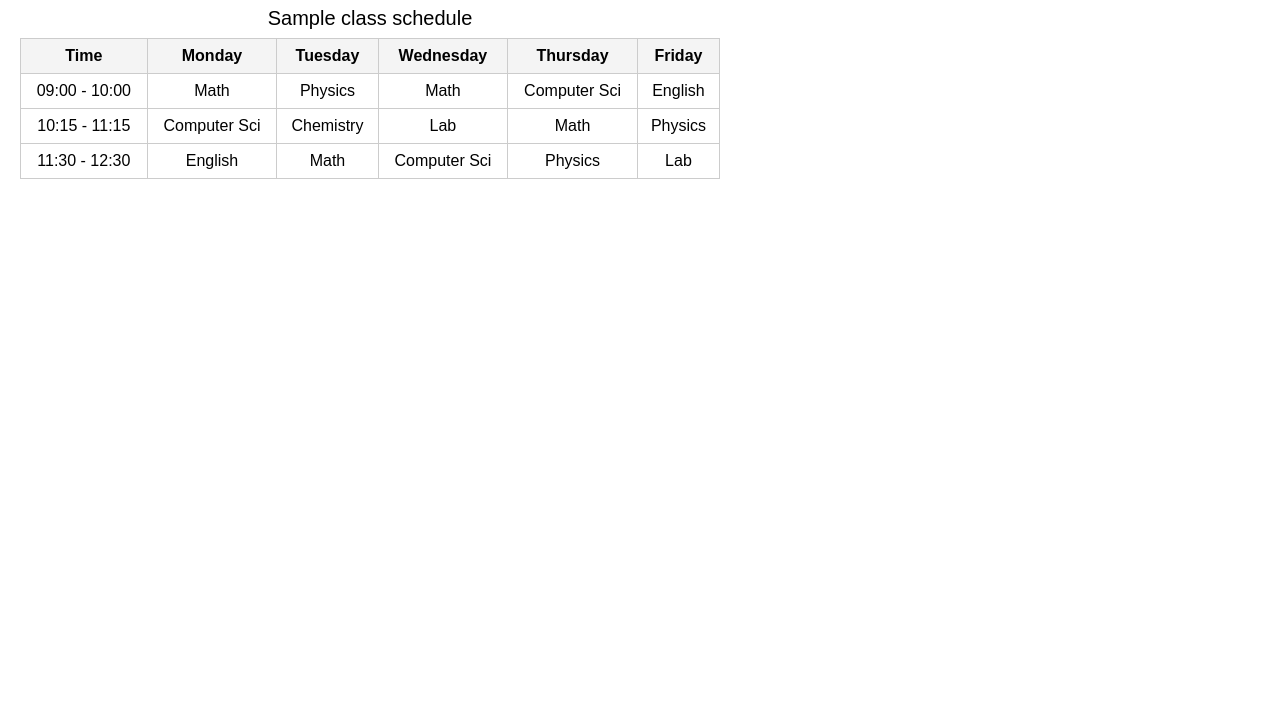
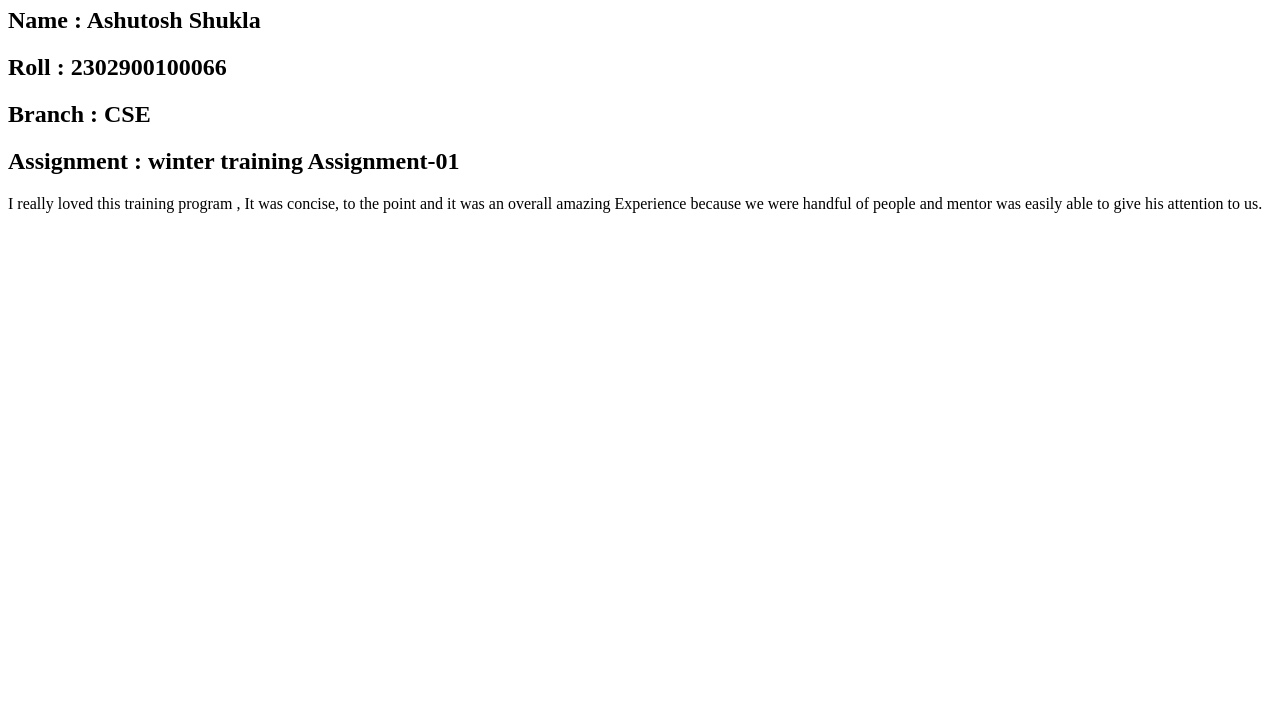
Before and after one commit to Ashut2/Ashutosh_Shukla_066-WT, a plain HTML site: page index.html in a window 1280 px wide. Shown: the part 73-800 px from the top of the page. Drawn offline with Linux system fonts and the light colour scheme.

Commit message:
formatted content of html

```diff
--- a/index.html
+++ b/index.html
@@ -2,55 +2,15 @@
 <html lang="en">
 <head>
   <meta charset="utf-8">
-  <title>Weekly Timetable</title>
-  <style>
-    body { font-family: Arial, sans-serif; margin: 20px; }
-    table { border-collapse: collapse; width: 100%; max-width: 700px; }
-    th, td { border: 1px solid #ccc; padding: 8px; text-align: center; }
-    th { background: #f4f4f4; }
-    caption { font-size: 1.25em; margin-bottom: 8px; }
-  </style>
+  <title>Basic Information</title>
 </head>
 <body>
-  <h1>Weekly Timetable</h1>
-  <table>
-    <caption>Sample class schedule</caption>
-    <thead>
-      <tr>
-        <th>Time</th>
-        <th>Monday</th>
-        <th>Tuesday</th>
-        <th>Wednesday</th>
-        <th>Thursday</th>
-        <th>Friday</th>
-      </tr>
-    </thead>
-    <tbody>
-      <tr>
-        <td>09:00 - 10:00</td>
-        <td>Math</td>
-        <td>Physics</td>
-        <td>Math</td>
-        <td>Computer Sci</td>
-        <td>English</td>
-      </tr>
-      <tr>
-        <td>10:15 - 11:15</td>
-        <td>Computer Sci</td>
-        <td>Chemistry</td>
-        <td>Lab</td>
-        <td>Math</td>
-        <td>Physics</td>
-      </tr>
-      <tr>
-        <td>11:30 - 12:30</td>
-        <td>English</td>
-        <td>Math</td>
-        <td>Computer Sci</td>
-        <td>Physics</td>
-        <td>Lab</td>
-      </tr>
-    </tbody>
-  </table>
+  <h1>Information</h1>
+  <h2>Name : Ashutosh Shukla</h2>
+  <h2>Roll : 2302900100066</h2>
+  <h2>Branch : CSE</h2>
+  <h2>Assignment : winter training Assignment-01</h2>
+  <p>I really loved this training program , It was concise, to the point and it was an overall
+    amazing Experience because we were handful of people and mentor was easily able to give his attention to us.</p>
 </body>
 </html>
```
